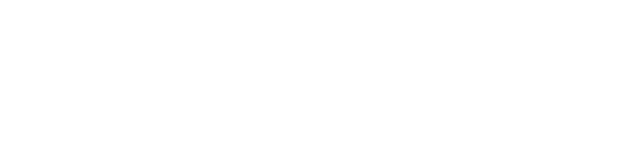
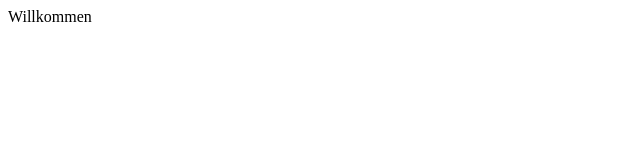
Before and after one commit to rotBerre/Vscode-projekte, a plain HTML site: page index.html in a window 1280 px wide. Shown: the whole page, without its empty margins (0-640 px from the left). Drawn offline with Linux system fonts and the light colour scheme.

Commit message:
body exended

```diff
--- a/index.html
+++ b/index.html
@@ -7,6 +7,7 @@
     </title>
 </head>
 <body>
+    Willkommen
 
 </body>
 </html>
```
